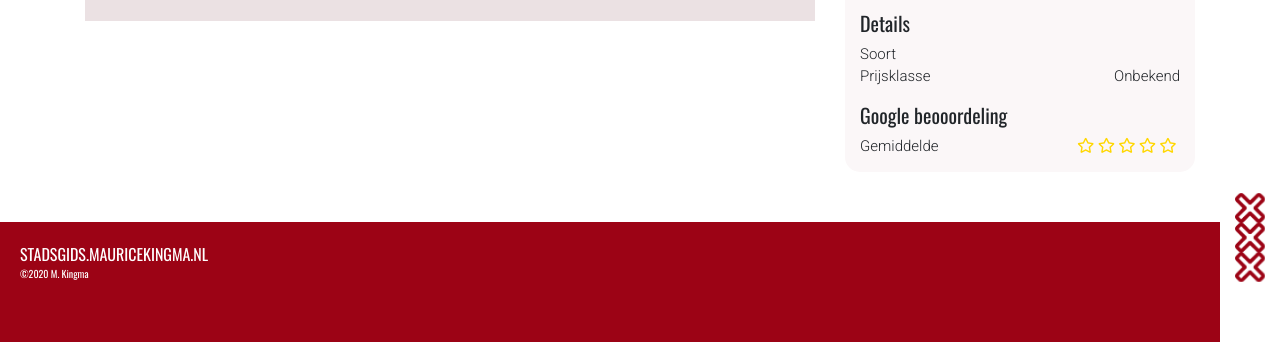
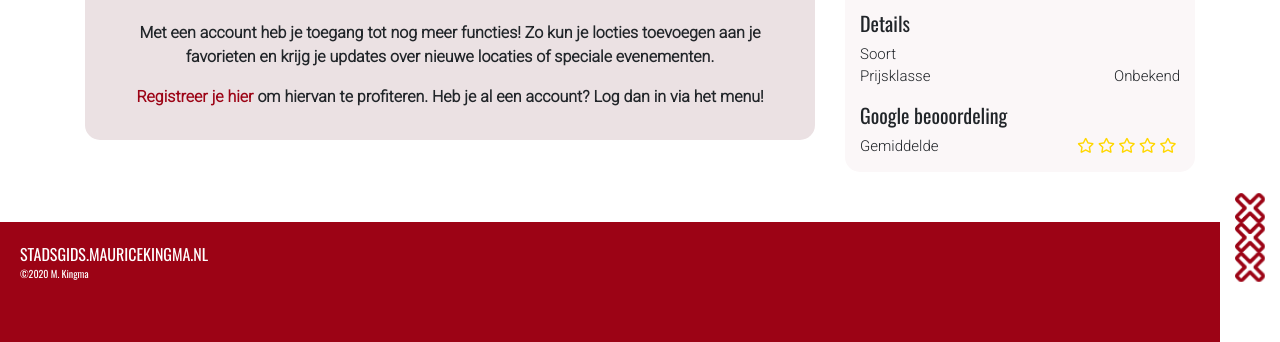
Before and after one commit to MYKingma/personalsite, a Flask app: a page that uses templates/location.html in a window 1280 px wide. Shown: the part 503-845 px from the top of the page. Run offline with Flask 2, Linux system fonts and the light colour scheme; data that the repository does not hold is empty; parts of the project's set-up code (start-up, migrations or seed data) failed here and were passed over; some libraries are stand-ins or nearby versions.

Commit message:
Added infobox unauthenticated user

```diff
--- a/application.py
+++ b/application.py
@@ -757,7 +757,7 @@
     opening = ["monday", "tuesday", "wednesday", "thursday", "friday", "saturday", "sunday"]
     for day in opening:
         time = request.form.get(day)
-        if time == "" or time == "Onbekend":
+        if time == "" or time == "Onbekend" or time == "onbekend":
             opening = "Onbekend"
             break
         elif time == '24' or time == "24 uur per dag geopend":
--- a/static/styles/stylesguide.css
+++ b/static/styles/stylesguide.css
@@ -76,6 +76,18 @@
   font-size: 13.8px;
   width: 24%;
   margin-right: 0.1vw;
+}
+#buttonbox p {
+  font-weight: bolder;
+  padding-left: 20px;
+  padding-right: 20px;
+}
+#buttonbox p a {
+  text-decoration: none;
+  color: #9c0315;
+}
+#buttonbox p a:hover {
+  color: grey;
 }
 
 #changelocation {
--- a/static/styles/stylesguide.scss
+++ b/static/styles/stylesguide.scss
@@ -72,6 +72,18 @@
 		font-size: 13.8px;
 		width: 24%;
 		margin-right: 0.1vw;
+	}
+	p {
+		font-weight: bolder;
+		padding-left: 20px;
+		padding-right: 20px;
+		a {
+			text-decoration: none;
+			color: #9c0315;
+		}
+		a:hover {
+			color: grey;
+		}
 	}
 	background-color: #ebe1e3;
 	text-align: center;
--- a/templates/location.html
+++ b/templates/location.html
@@ -65,6 +65,10 @@
 				<button id="jsbutton" class="btn btn-dark" data-location="{{ location.place_id }}" data-button="recommend" data-locationname="{{ location.name }}" data-website="{{ location.website if location.website != None }}"><span class="mobile">Is dit wat?  </span><i id="finger" class="{{ location.req }} fa-hand-point-up"></i></button>
 				<a href="#reviewform"><button class="btn btn-dark"><span class="mobile">Review </span><i class="far fa-edit"></i></button></a>
 				<a href="#reviewrow"><button class="btn btn-dark"><i class="fa fa-star" aria-hidden="true"></i> {{ location.guiderating }} <span class="mobile" style="font-size: 7px;">{{ location.count|string + " reviews" if location.count }}</span></button></a>
+			</div>
+			{% else %}
+			<div id="buttonbox">
+				<p>Met een account heb je toegang tot nog meer functies! Zo kun je locties toevoegen aan je favorieten en krijg je updates over nieuwe locaties of speciale evenementen.</p><p><a href="{{ url_for('register') }}">Registreer je hier</a> om hiervan te profiteren. Heb je al een account? Log dan in via het menu!</p>
 			</div>
 			{% endif %}
 			{% for role in current_user.roles %}
```
Also changed, not shown: templates/changenew.html (line endings or trailing spaces), templates/createnew.html (line endings or trailing spaces), 3 other files.
